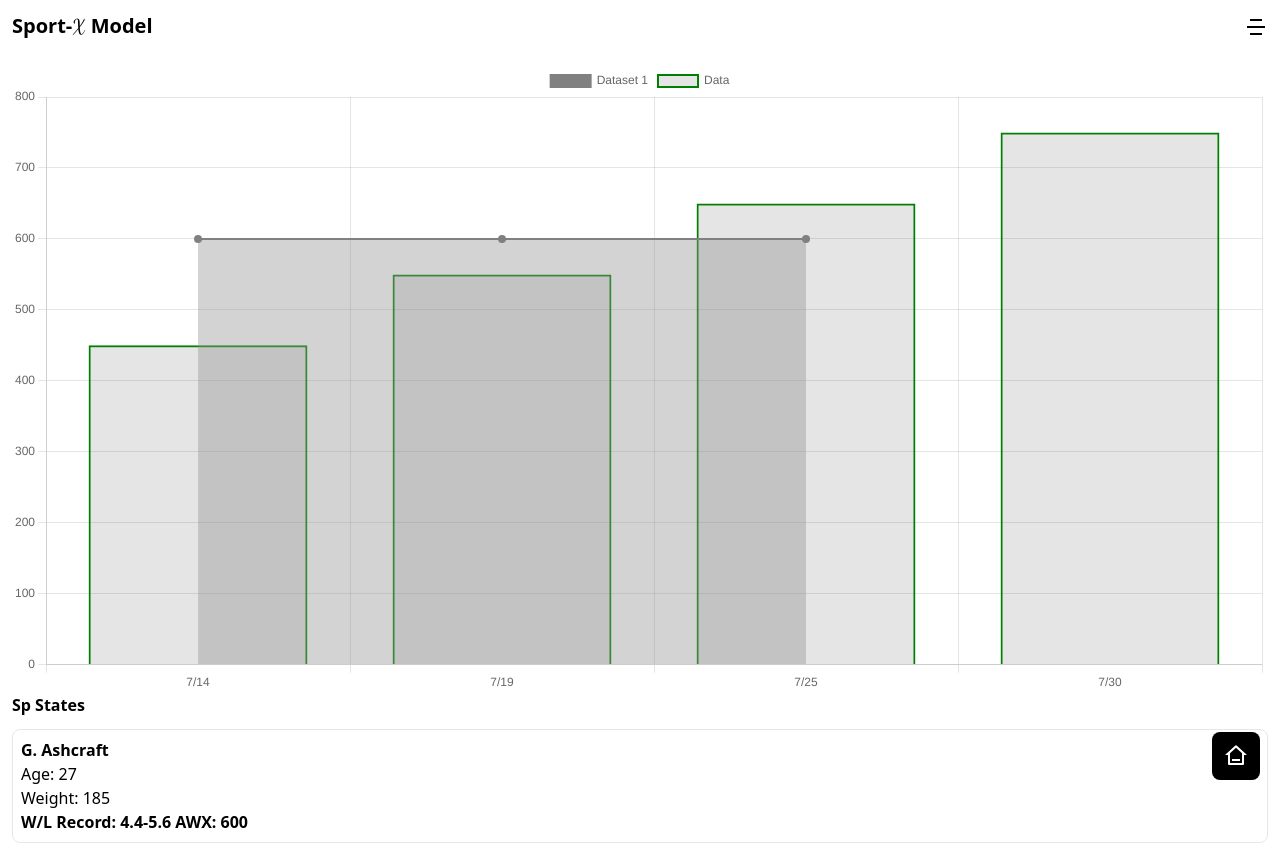
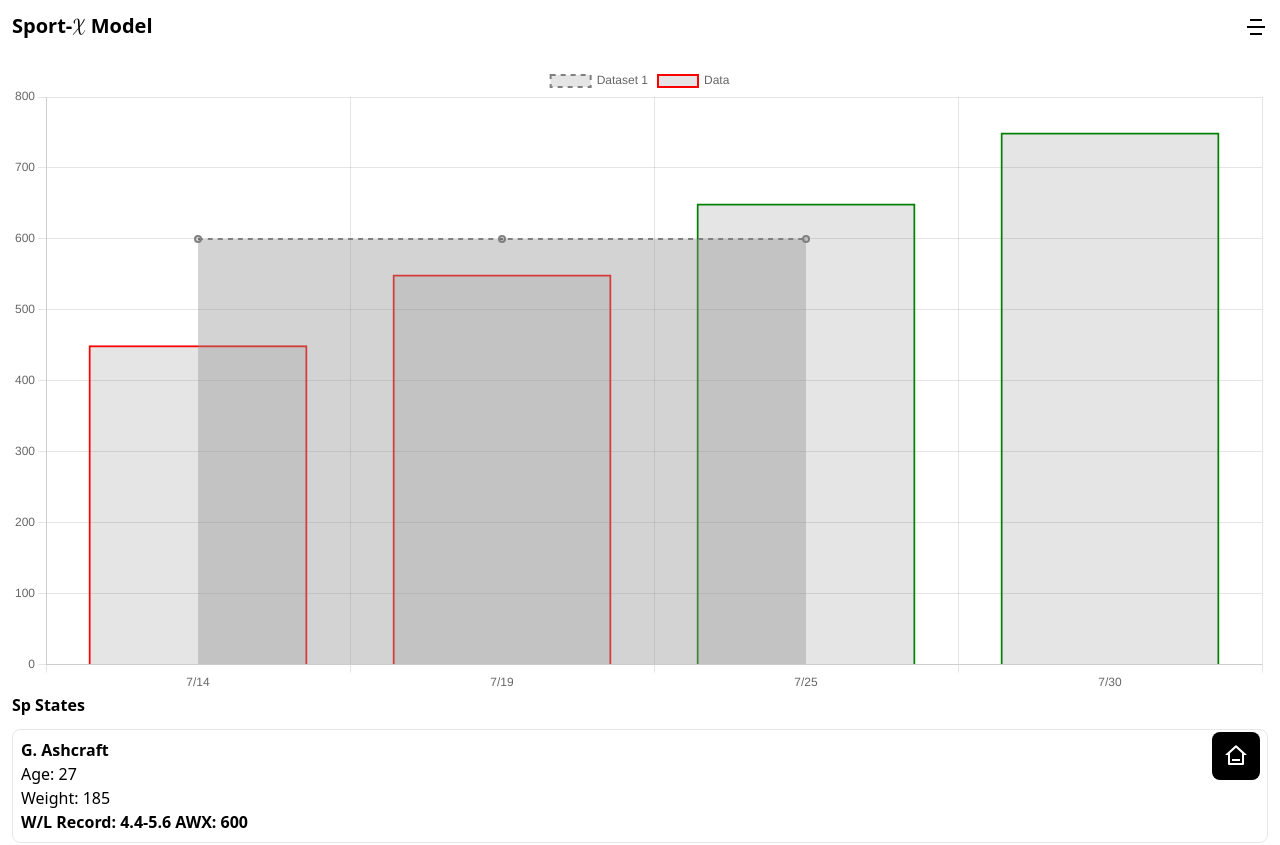
Before and after one commit to faysalewucse/sport-x, a React (Vite) app: page /statistics/64ee0068d985a555ca97e4a1 in a window 1280 px wide. Shown: the top 845 px of the page. Built offline with nearby package versions, Linux system fonts and the light colour scheme.

Commit message:
issue solved

```diff
--- a/src/pages/Home/MixedChart.jsx
+++ b/src/pages/Home/MixedChart.jsx
@@ -31,8 +31,11 @@ const options = {
   tension: 0.3,
 };
 
-function MixedChart({ x, y, awx }) {
+function MixedChart({ x, y, barColor, awx }) {
   const labels = x;
+  const barColors = barColor
+    .split(",")
+    .map((color) => (color === "g" ? "green" : "red"));
 
   const data = {
     labels,
@@ -42,18 +45,18 @@ function MixedChart({ x, y, awx }) {
         label: "Dataset 1",
         borderColor: "gray",
         borderWidth: 2,
-        backgroundColor: "gray",
         fill: {
           target: "origin",
           above: "rgba(145, 145, 145, 0.4)",
         },
+        borderDash: [5, 5],
         data: [awx, awx, awx],
       },
       {
         type: "bar",
         label: "Data",
         data: y,
-        borderColor: "green",
+        borderColor: barColors,
         borderWidth: 2,
       },
     ],
--- a/src/pages/ScatterPlot.jsx
+++ b/src/pages/ScatterPlot.jsx
@@ -21,7 +21,7 @@ const options = {
 
 const ScatterPlot = () => {
   const allData = gamesData.map((data) => {
-    return { x: data.twx, y: data.awx, r: data.c_yp };
+    return { x: data.twx, y: data.awx, r: parseInt(data.cy_p / 25) };
   });
 
   const data = {
--- a/src/pages/Statistics.jsx
+++ b/src/pages/Statistics.jsx
@@ -13,6 +13,7 @@ const Statistics = () => {
       <MixedChart
         x={data.x_arr.split(",")}
         y={data.y_arr.split(",")}
+        barColor={data.bar_color}
         awx={data.awx}
       />
 
```
